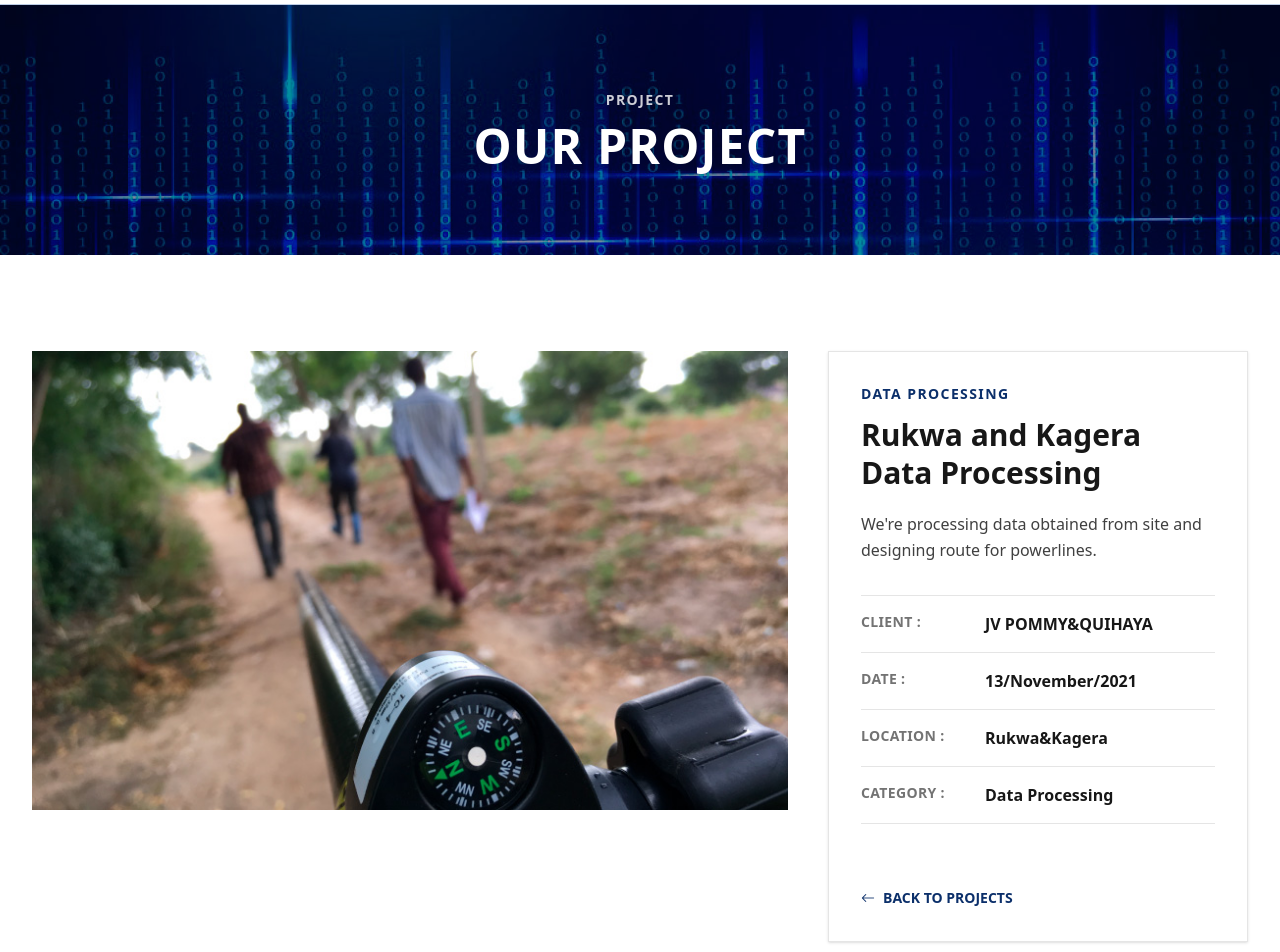
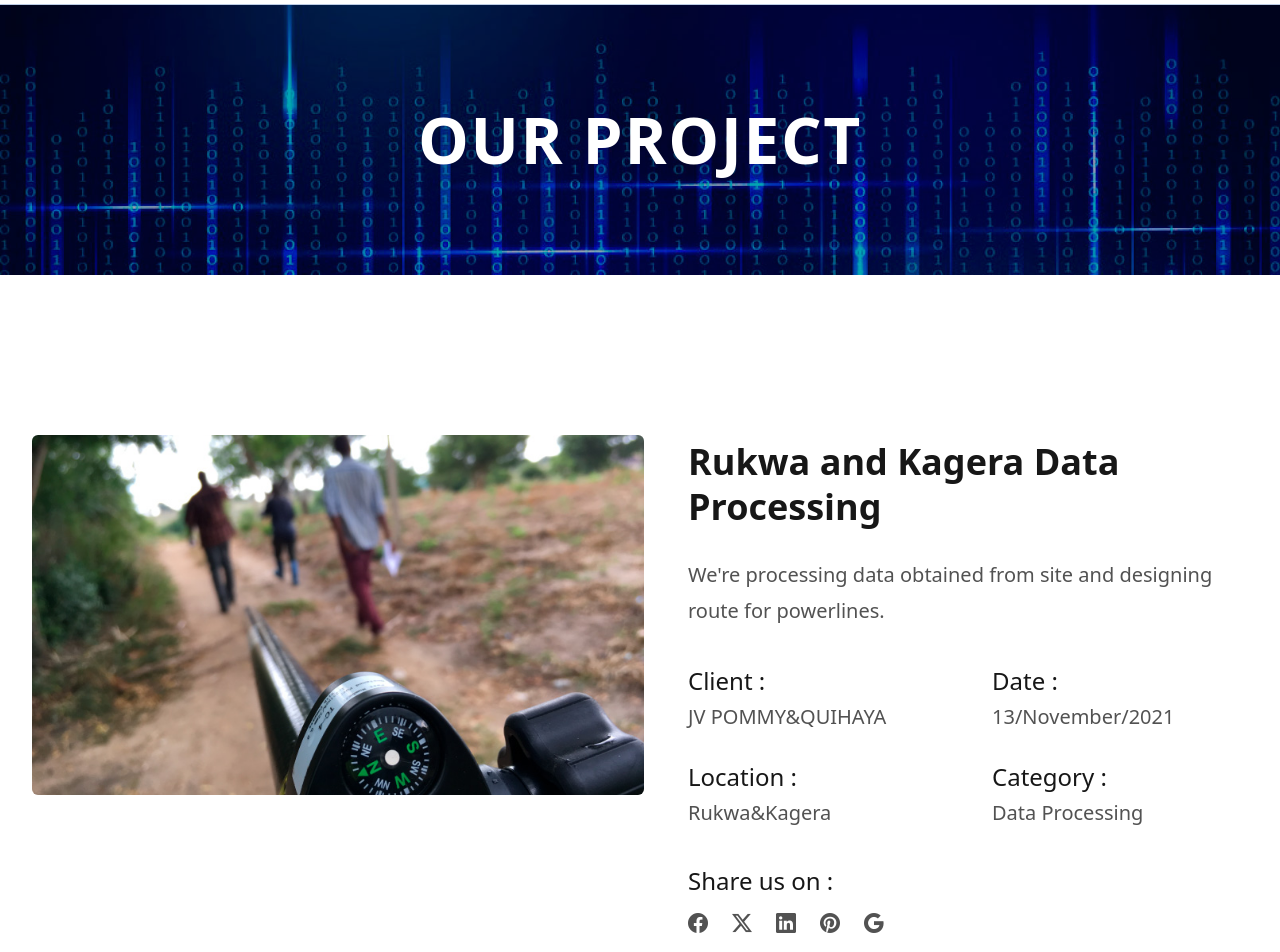
Before and after one commit to molegrace/molegrace.github.io, a website: page projects/view/index.html in a window 1280 px wide. Shown: the part 160-1112 px from the top of the page. Drawn offline with Linux system fonts and the light colour scheme.

Commit message:
- project details

```diff
--- a/projects/view/index.html
+++ b/projects/view/index.html
@@ -26,36 +26,40 @@
     <top-nav></top-nav>
 
     <main>
-      <section class="relative flex h-62.5 items-center justify-center overflow-hidden bg-[url('/assets/images/home/inner-banner.jpg')] bg-cover bg-center bg-fixed">
-        <div class="absolute inset-0 bg-primary-950/45"></div>
+      <section class="relative flex min-h-[270px] items-center justify-center overflow-hidden bg-[url('/assets/images/home/inner-banner.jpg')] bg-cover bg-center bg-fixed">
+        <div class="absolute inset-0 bg-primary-950/35"></div>
         <div class="relative z-10 px-4 text-center">
-          <p class="text-sm font-semibold uppercase tracking-widest text-main-0/80">Project</p>
-          <h1 id="project-hero-title" class="mt-3 text-4xl font-extrabold uppercase tracking-wide text-main-0 sm:text-5xl">
+          <h1 id="project-hero-title" class="text-4xl font-extrabold uppercase tracking-wide text-main-0 sm:text-5xl lg:text-[64px]">
             Project Details
           </h1>
         </div>
       </section>
 
-      <section class="bg-main-0 px-4 py-16 sm:px-6 lg:px-8 lg:py-24">
-        <div class="mx-auto grid max-w-7xl gap-10 lg:grid-cols-[minmax(0,1fr)_420px]">
+      <section class="bg-main-0 px-4 py-20 sm:px-6 lg:px-8 lg:pb-28 lg:pt-40">
+        <div class="mx-auto grid max-w-[1580px] items-start gap-10 lg:grid-cols-[minmax(0,1fr)_minmax(360px,560px)] lg:gap-11">
           <div>
             <div id="project-images" class="grid gap-6"></div>
           </div>
 
-          <aside class="lg:order-last">
-            <div class="border border-main-200 bg-white p-7 shadow-sm sm:p-8">
-              <p id="project-category-kicker" class="text-sm font-semibold uppercase tracking-widest text-primary-700"></p>
-              <h2 id="project-title" class="mt-3 text-2xl font-extrabold leading-tight text-main-900 sm:text-3xl"></h2>
-              <div id="project-description" class="mt-5 space-y-4 text-base leading-relaxed text-main-700"></div>
+          <aside class="pt-1 lg:order-last">
+            <div>
+              <h2 id="project-title" class="text-3xl font-extrabold leading-tight text-main-900 sm:text-4xl"></h2>
+              <div id="project-description" class="mt-7 space-y-6 text-xl leading-9 text-main-600"></div>
 
-              <dl id="project-meta" class="mt-8 divide-y divide-main-200 border-y border-main-200"></dl>
+              <dl id="project-meta" class="mt-9 grid gap-x-12 gap-y-7 sm:grid-cols-2"></dl>
 
-              <div id="project-extra" class="mt-8 space-y-3 text-base leading-relaxed text-main-700"></div>
+              <div id="project-extra" class="mt-9 space-y-3 text-xl leading-8 text-main-600"></div>
 
-              <a href="/projects/" class="mt-8 inline-flex items-center gap-2 text-sm font-bold uppercase text-primary-700 transition hover:text-primary-900">
-                <i class="bi bi-arrow-left"></i>
-                Back to projects
-              </a>
+              <div class="mt-9">
+                <h3 class="text-2xl font-normal text-main-900">Share us on :</h3>
+                <div class="mt-3 flex items-center gap-6 text-xl text-main-600">
+                  <a class="transition hover:text-primary-700" href="#" aria-label="Share on Facebook"><i class="bi bi-facebook"></i></a>
+                  <a class="transition hover:text-primary-700" href="#" aria-label="Share on Twitter"><i class="bi bi-twitter-x"></i></a>
+                  <a class="transition hover:text-primary-700" href="#" aria-label="Share on LinkedIn"><i class="bi bi-linkedin"></i></a>
+                  <a class="transition hover:text-primary-700" href="#" aria-label="Share on Pinterest"><i class="bi bi-pinterest"></i></a>
+                  <a class="transition hover:text-primary-700" href="#" aria-label="Share on Google Plus"><i class="bi bi-google"></i></a>
+                </div>
+              </div>
             </div>
           </aside>
         </div>
@@ -275,7 +279,6 @@
       document.title = project.pageTitle;
       document.querySelector('meta[property="og:title"]').setAttribute("content", project.pageTitle);
       document.getElementById("project-hero-title").textContent = project.heroTitle;
-      document.getElementById("project-category-kicker").textContent = project.category;
       document.getElementById("project-title").textContent = project.title;
 
       document.getElementById("project-description").innerHTML = project.description
@@ -284,17 +287,17 @@
 
       document.getElementById("project-meta").innerHTML = project.meta
         .map(([label, value]) => `
-          <div class="grid gap-1 py-4 sm:grid-cols-[120px_1fr]">
-            <dt class="text-sm font-bold uppercase tracking-wide text-main-500">${escapeHtml(label)} :</dt>
-            <dd class="font-semibold text-main-900">${escapeHtml(value)}</dd>
+          <div>
+            <dt class="text-2xl font-normal text-main-900">${escapeHtml(label)} :</dt>
+            <dd class="mt-1 text-xl leading-8 text-main-600">${escapeHtml(value)}</dd>
           </div>
         `)
         .join("");
 
       document.getElementById("project-images").innerHTML = project.images
         .map((image) => `
-          <figure class="overflow-hidden bg-main-100">
-            <img src="${escapeHtml(image.src)}" alt="${escapeHtml(image.alt)}" class="h-auto w-full object-cover" loading="lazy" decoding="async" />
+          <figure class="overflow-hidden rounded-md bg-main-100">
+            <img src="${escapeHtml(image.src)}" alt="${escapeHtml(image.alt)}" class="aspect-[1.7/1] w-full object-cover" loading="lazy" decoding="async" />
           </figure>
         `)
         .join("");
@@ -302,7 +305,7 @@
       document.getElementById("project-extra").innerHTML = (project.extra || [])
         .map((item) => `
           <section>
-            <h3 class="text-xl font-extrabold text-main-900">${escapeHtml(item.title)}</h3>
+            <h3 class="text-2xl font-normal text-main-900">${escapeHtml(item.title)}</h3>
             <p class="mt-2">${escapeHtml(item.body)}</p>
           </section>
         `)
```
Also changed, not shown: assets/css/output.css.
